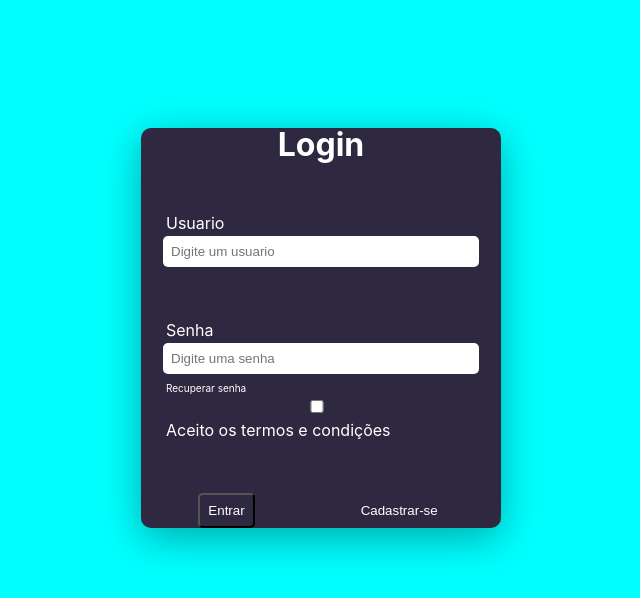
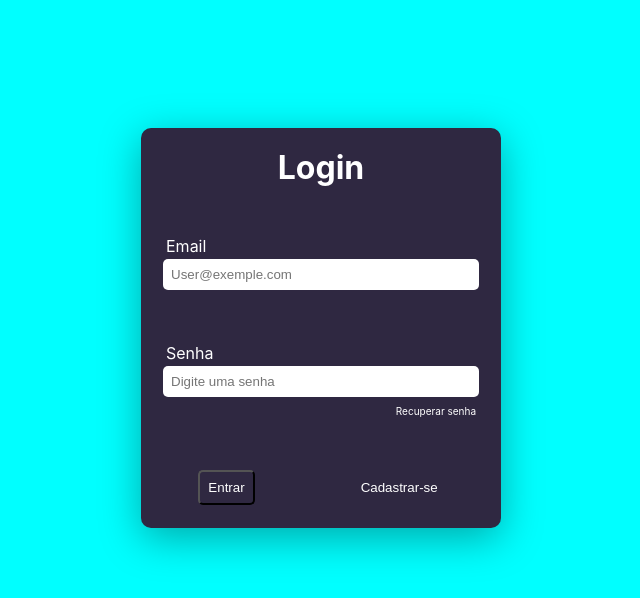
Before and after one commit to Levss30/todo-app-react-frontend, a React (Create React App) app: page / in a window 1280 px wide. Shown: the top 598 px of the page, without its empty margins (319-959 px from the left). Built offline with nearby package versions, Linux system fonts and the light colour scheme.

Commit message:
Feat LoginPage

```diff
--- a/src/Components/login-page/LoginPage.jsx
+++ b/src/Components/login-page/LoginPage.jsx
@@ -8,15 +8,15 @@ export const LoginPage = () => {
             <div className='login-input'>
                 <h1>Login</h1>
                 <div className='login-input-item'>
-                    <label>Usuario</label>
-                    <input type='text' placeholder='Digite um usuario' />
+                    <label>Email</label>
+                    <input type='text' placeholder='User@exemple.com' />
                 </div>
                 <div className='login-input-item'>
                     <label>Senha</label>
                     <input type="text" placeholder='Digite uma senha' />
+                    <div className='esquecisenhaBtn'>
                     <label className='esquecisenha'>Recuperar senha</label>
-                    <input type="checkbox" className='checkbox-login' />
-                    <label className='aceppt'>Aceito os termos e condições</label>
+                    </div>
                 </div>
                 <div className='login-input-item-check'>
 
```
